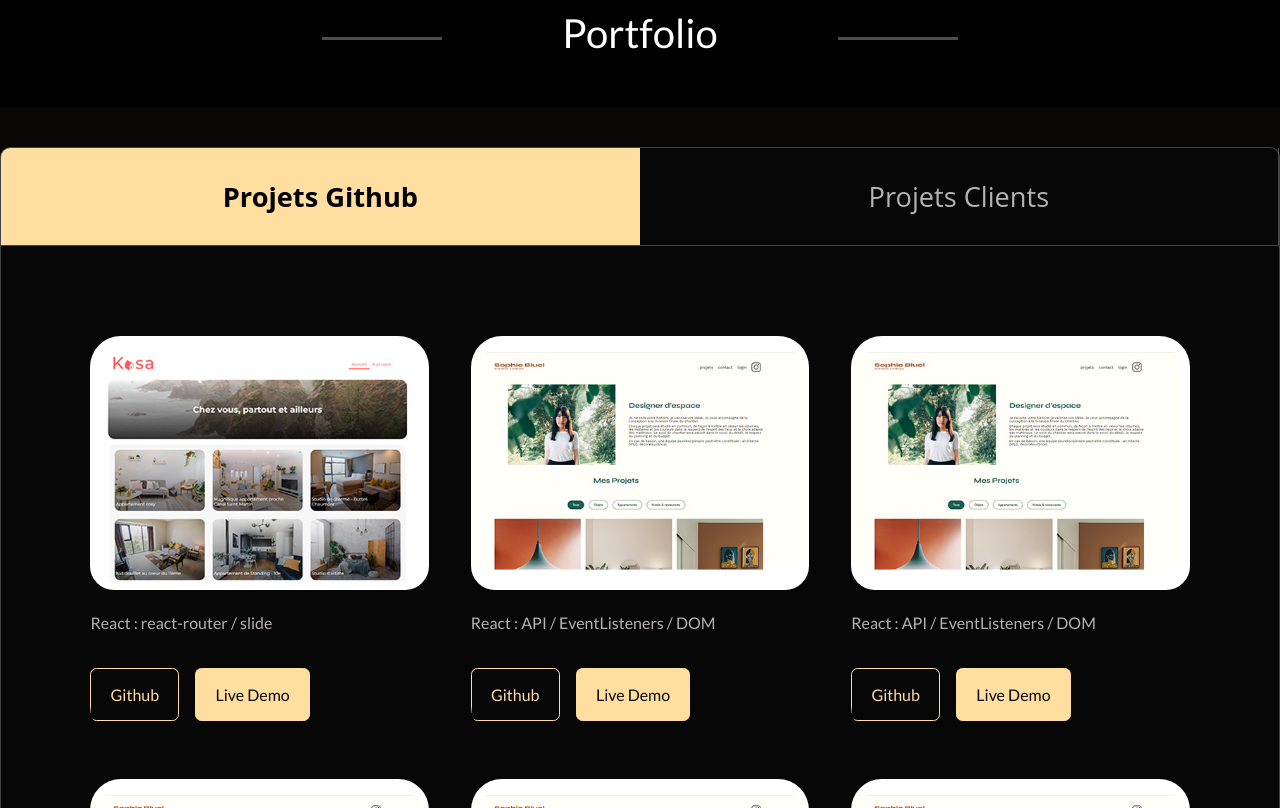
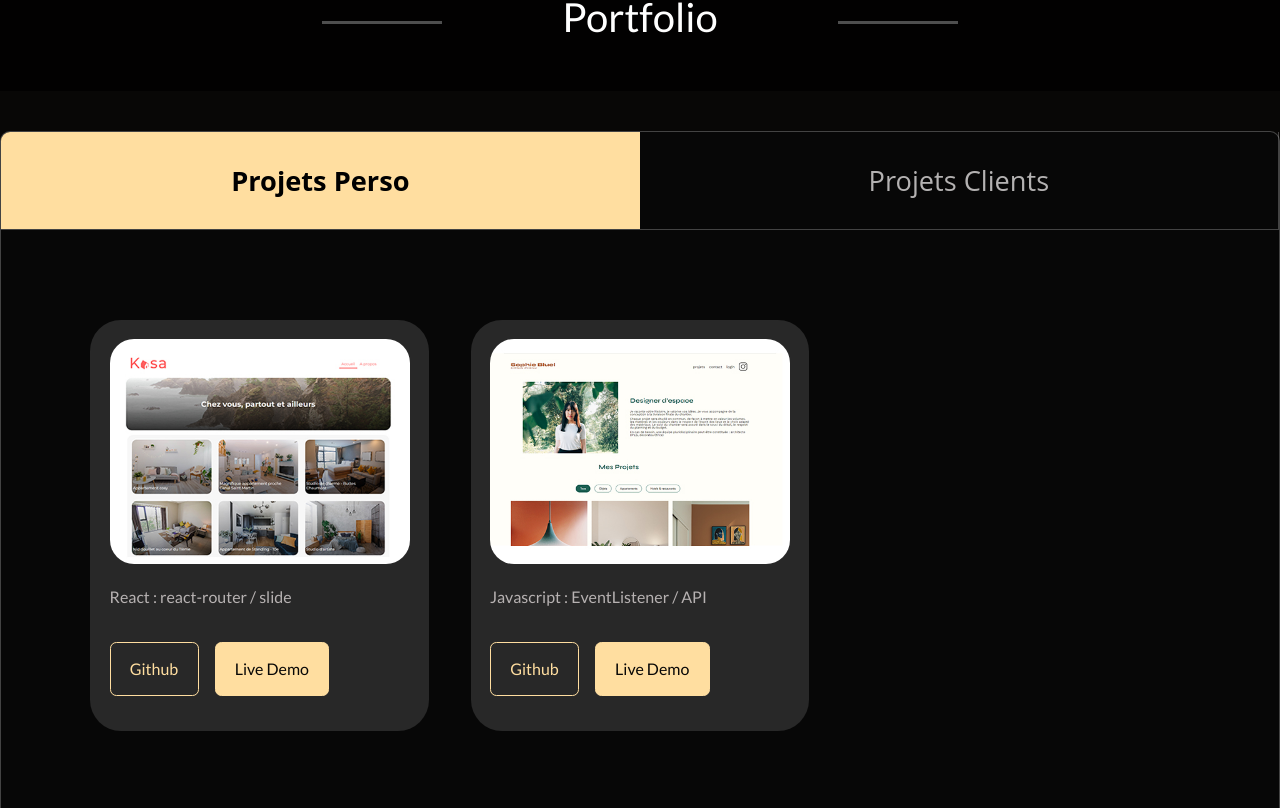
Before and after one commit to CDS-Annabelle/portfolio-anna, a React (Create React App) app: page / in a window 1280 px wide. Shown: the part 1752-2560 px from the top of the page. Built offline with nearby package versions, Linux system fonts and the light colour scheme.

Commit message:
fix css responsive

```diff
--- a/src/assets/clients.json
+++ b/src/assets/clients.json
@@ -4,27 +4,23 @@
     "image": "./portfolio1.jpg",
     "title": "Wordpress : design / développement / Maintenance",
     "github": "https://github.com",
-    "demo": "#"
+    "demo": "#",
+    "text": "Lorem "
   },
   {
     "id": 2,
     "image": "./portfolio2.jpg",
     "title": "Wordpress : design / développement / Maintenance",
     "github": "https://github.com",
-    "demo": "#"
+    "demo": "#",
+    "text": "Lorem "
   },
   {
     "id": 3,
     "image": "./portfolio3.jpg",
     "title": "Woocommerce : design / développement / Maintenance",
     "github": "https://github.com",
-    "demo": "#"
-  },
-  {
-    "id": 4,
-    "image": "./portfolio4.jpg",
-    "title": "Wordpress : design / développement / Maintenance",
-    "github": "https://github.com",
-    "demo": "#"
+    "demo": "#",
+    "text": "Lorem "
   }
 ]
--- a/src/assets/data.json
+++ b/src/assets/data.json
@@ -3,42 +3,16 @@
     "id": 1,
     "image": "./portfolio5.jpg",
     "title": "React : react-router / slide ",
-    "github": "https://github.com",
-    "demo": "#"
+    "github": "https://github.com/CDS-Annabelle/kasa",
+    "demo": "#",
+    "text": "Le projet Kasa a été réalisé dans le cadre de ma formation OpenClassroom. Ma première application avec React."
   },
   {
     "id": 2,
     "image": "./portfolio6.jpg",
-    "title": "React : API / EventListeners / DOM ",
-    "github": "https://github.com",
-    "demo": "#"
-  },
-  {
-    "id": 3,
-    "image": "./portfolio6.jpg",
-    "title": "React : API / EventListeners / DOM ",
-    "github": "https://github.com",
-    "demo": "#"
-  },
-  {
-    "id": 4,
-    "image": "./portfolio6.jpg",
-    "title": "React : API / EventListeners / DOM ",
-    "github": "https://github.com",
-    "demo": "#"
-  },
-  {
-    "id": 5,
-    "image": "./portfolio6.jpg",
-    "title": "React : API / EventListeners / DOM ",
-    "github": "https://github.com",
-    "demo": "#"
-  },
-  {
-    "id": 6,
-    "image": "./portfolio6.jpg",
-    "title": "React : API / EventListeners / DOM ",
-    "github": "https://github.com",
-    "demo": "#"
+    "title": "Javascript : EventListener / API ",
+    "github": "https://github.com/CDS-Annabelle/portfolio-architecte",
+    "demo": "#",
+    "text": "Lorem "
   }
 ]
--- a/src/components/Contact/contact.css
+++ b/src/components/Contact/contact.css
@@ -72,4 +72,8 @@ textarea {
     .container.contact__container {
         width: var(--container-width-sm);
     }
+
+    form {
+        width: 100%;
+    }
 }
--- a/src/components/Experience/experience.css
+++ b/src/components/Experience/experience.css
@@ -1,3 +1,7 @@
+#experience {
+  margin-top: 0;
+}
+
 .experience__container {
   display: grid;
   grid-template-columns: 1fr 1fr 1fr;
--- a/src/components/Portfolio/Portfolio.js
+++ b/src/components/Portfolio/Portfolio.js
@@ -73,7 +73,7 @@ const Portfolio = () => {
             tabIndex="0"
             className="tab active-tab"
           >
-            Projets Github
+            Projets Perso
           </button>
           <button
             role="tab"
@@ -106,9 +106,10 @@ const Portfolio = () => {
           className="tab-content active-tab-content"
         >
           <div className="portfolio__container">
-            {data.map(({ id, image, title, github, demo }) => {
+            {data.map(({ id, image, title, github, demo, text }) => {
               return (
                 <article key={id} className="portfolio__item">
+                  <div className="card1">
                     <div className="portfolio__item-image">
                       <img src={image} alt={title} />
                     </div>
@@ -117,9 +118,17 @@ const Portfolio = () => {
                       <a href={github} className="btn" target="_blank">
                         Github
                       </a>
-                    <a href={demo} className="btn btn-primary" target="_blank">
+                      <a
+                        href={demo}
+                        className="btn btn-primary"
+                        target="_blank"
+                      >
                         Live Demo
                       </a>
+                    </div>
+                  </div>
+                  <div className="card2">
+                    <p>{text}</p>
                   </div>
                 </article>
               )
@@ -169,23 +178,6 @@ const Portfolio = () => {
             })}
           </div>
         </div>
-        <div
-          id="panel-3"
-          role="tabpanel"
-          tabIndex="0"
-          aria-labelledby="tab-3"
-          className="tab-content"
-        >
-          <p>
-            Lorem ipsum dolor sit amet, consectetur adipisicing elit. Blanditiis
-            facere ducimus quas harum provident assumenda atque delectus odio.
-            Blanditiis totam optio vitae placeat alias. Fugiat magnam cupiditate
-            ab ipsum qui sapiente pariatur doloribus reiciendis adipisci enim
-            aliquam vero reprehenderit a quibusdam quas, dolores, debitis cumque
-            dolor ut atque voluptatem nobis voluptatibus velit accusamus! A ea
-            laudantium maxime eaque consequuntur veritatis!
-          </p>
-        </div>
       </div>
     </section>
   )
--- a/src/components/Portfolio/portfolio.css
+++ b/src/components/Portfolio/portfolio.css
@@ -4,6 +4,8 @@
     gap: 2.5rem;
     padding: 50px
 }
+
+
 
 .titlePortfolio {
     font-size: 2.5rem;
```
Also changed, not shown: src/assets/portfolio7.jpg (added). Lines whose indentation alone changed are shown as unchanged.
